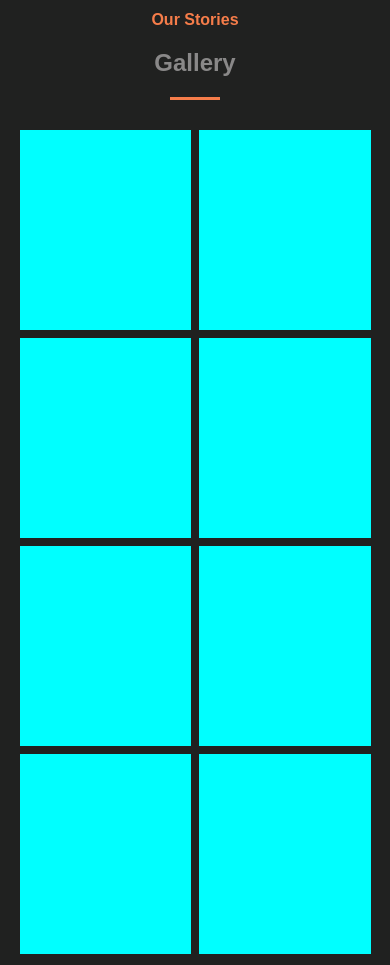
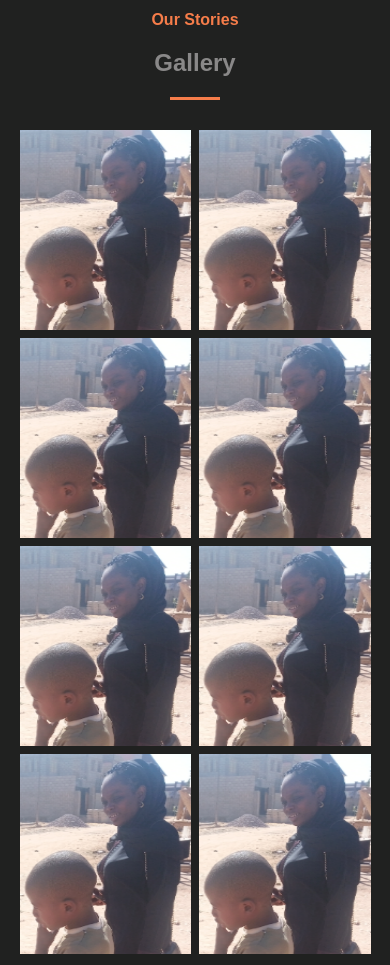
Before and after one commit to abeebridwan/aprilmission, a Next.js app: page / in a window 390 px wide. Shown: the part 3660-4625 px from the top of the page. Built offline with nearby package versions, Linux system fonts and the light colour scheme.

Commit message:
feat: gallery made responsive with art direction

```diff
--- a/components/gallery/index.js
+++ b/components/gallery/index.js
@@ -7,6 +7,16 @@ GallerySec.Title = ({ children, ...RestProps }) => <Title {...RestProps}>{childr
 
 GallerySec.Group = ({ children, ...RestProps }) => <Group {...RestProps}>{children}</Group>;
 
-GallerySec.Item = ({ children, ...RestProps }) => <Item {...RestProps}>{children}</Item>;
+GallerySec.Item = ({ children, ...RestProps }) => (
+  <Item {...RestProps}>
+    <picture>
+      <source media="(min-width:382px) and (max-width:510px)" srcSet="/medium-01.png" />
+      <source media="(max-width:256px)" srcSet=" /medium-01.png" />
+      <img src="/small-01.png" alt="Flowers" style={{ width: '100%', height: '100%' }} />
+    </picture>
+
+    {children}
+  </Item>
+);
 
 export default GallerySec;
--- a/components/gallery/styles/gallery.js
+++ b/components/gallery/styles/gallery.js
@@ -41,12 +41,19 @@ export const Group = styled.div`
       grid-template-columns: repeat(auto-fill, minmax(160px, 1fr));
     }
   }
+  @media (min-width: 715px) and (max-width: 816px) {
+    & {
+      grid-template-columns: repeat(auto-fill, minmax(235px, 311px));
+      justify-content: center;
+      align-content: center;
+    }
+  }
 `;
 
 export const Item = styled.div`
   height: 200px;
   max-width: 285px;
-  background-color: cyan;
+  background-color: #202120;
   @media (min-width: 550px) {
     & {
       max-width: 310px;
```
Also changed, not shown: public/medium-01.png (added), public/small-01.png (added).
